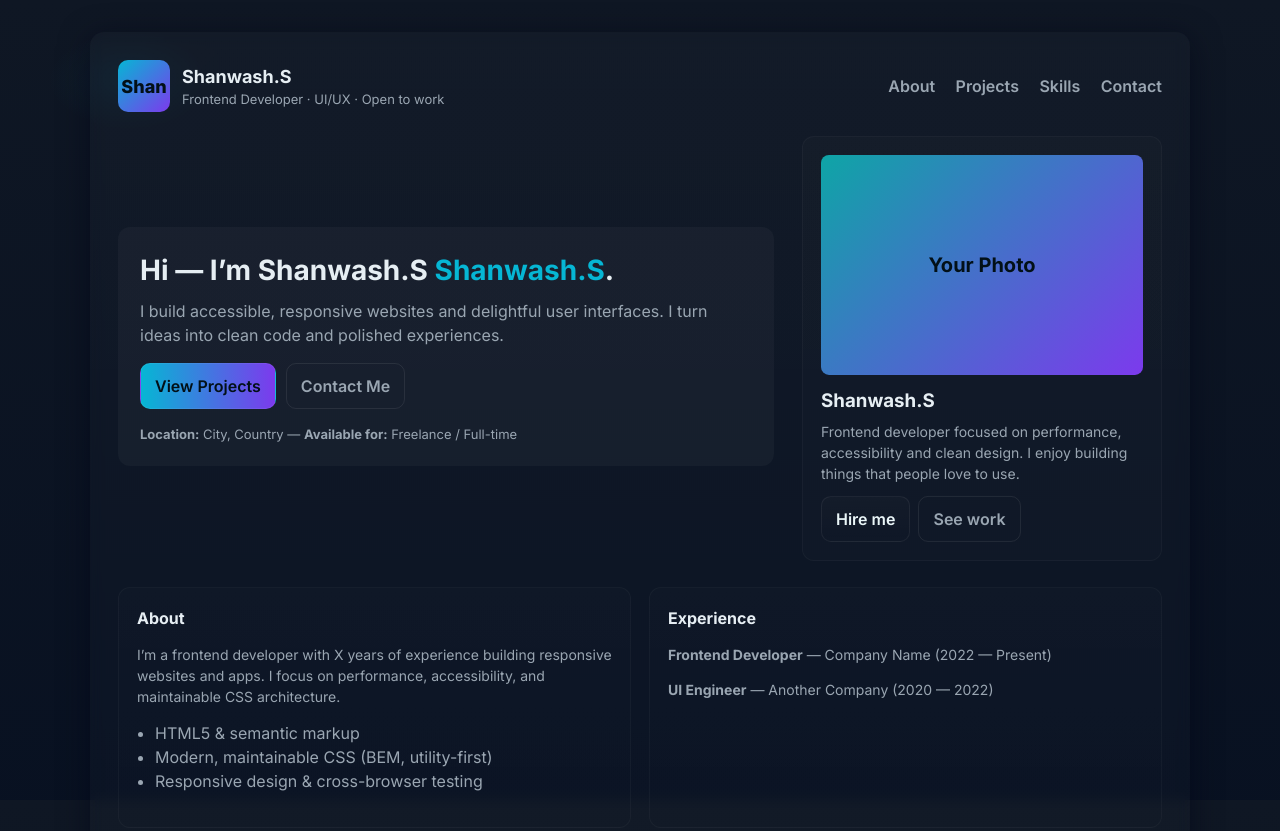
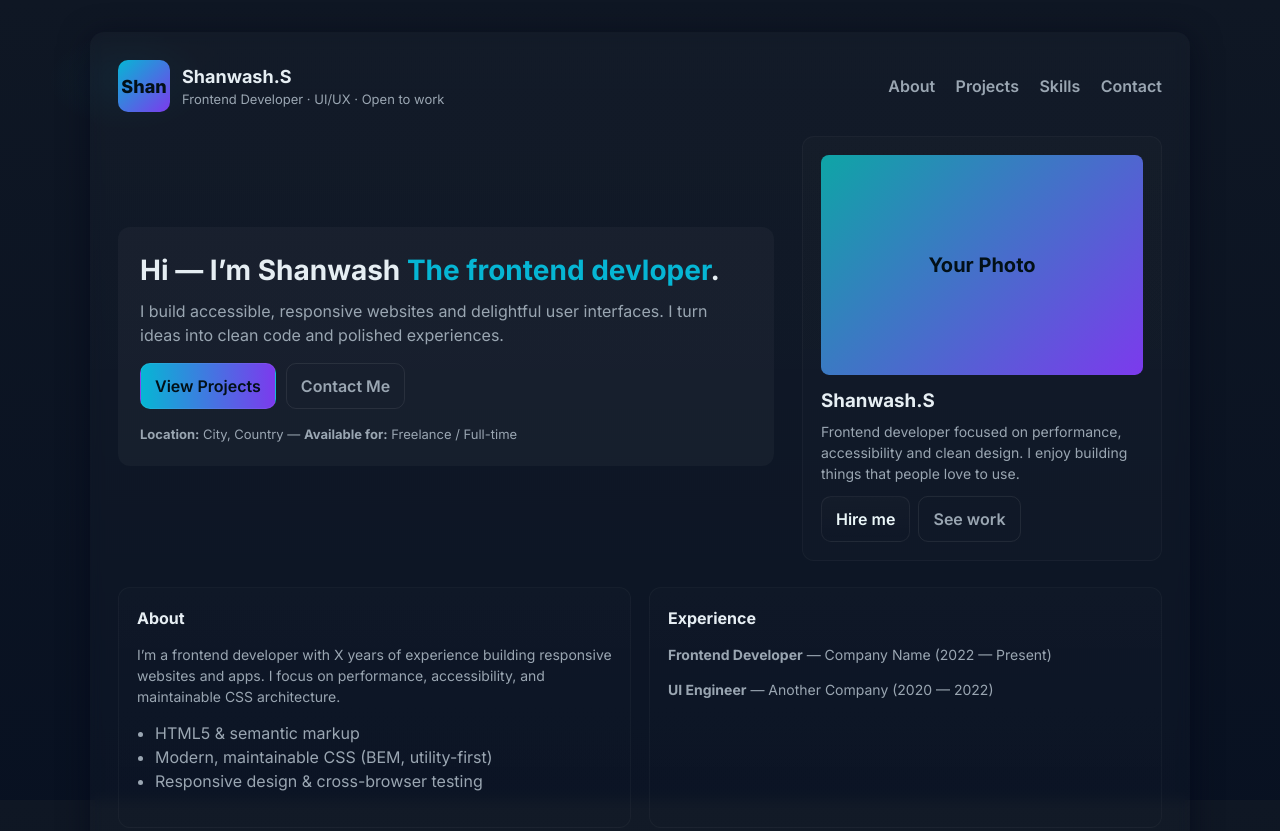
Before and after one commit to shanwash/My-portfolio, a plain HTML site: page index.html in a window 1280 px wide. Shown: the top 831 px of the page. Drawn offline with Linux system fonts and the light colour scheme.

Commit message:
added new

```diff
--- a/index.html
+++ b/index.html
@@ -148,7 +148,7 @@
 
     <section class="hero">
       <div class="intro">
-        <h2>Hi — I’m Shanwash.S <span style="color:var(--accent)">Shanwash.S</span>.</h2>
+        <h2>Hi — I’m Shanwash <span style="color:var(--accent)">The frontend devloper</span>.</h2>
         <p class="lead">I build accessible, responsive websites and delightful user interfaces. I turn ideas into clean code and polished experiences.</p>
 
         <div class="cta-group">
```
